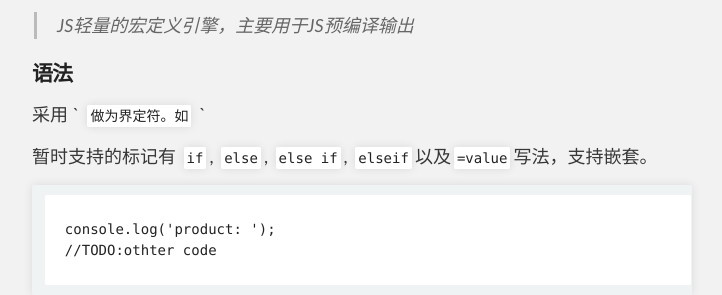
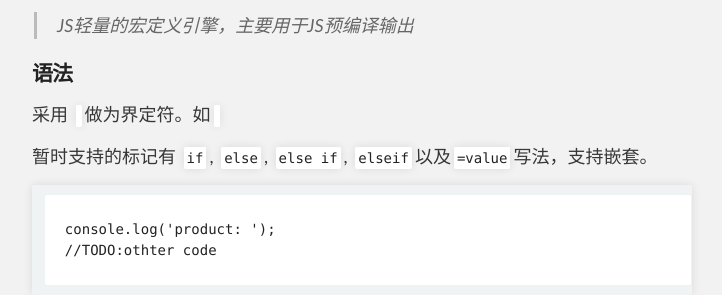
Before and after one commit to wEasyTeam/reasy, a Jekyll site: the page built from _posts/2015-09-16-reasy2.md, in a window 1280 px wide and 900 px high, scrolled down 4670 px. Shown: the part 157-452 px from the top of the window, without its empty margins (288-1010 px from the left). Built offline with Jekyll 4.4.1, drawn with Linux system fonts in a browser that asks for light colours; Markdown is read by kramdown in place of the engine named in the settings.

````diff
--- a/_posts/2015-09-16-reasy2.md
+++ b/_posts/2015-09-16-reasy2.md
@@ -145,6 +145,7 @@ artTemplate数据设置
 ```
 
 属性具有继承性，即父一级的属性可以被子级继承，如：
+
 ```javascript
 {
   "title": "product",
@@ -208,7 +209,7 @@ fis.match('**.{html,tpl}', {
 
 #### 语法
 
-采用 ` {{}} `做为界定符。如` {{if true}} `
+采用 ``` {{}} ```做为界定符。如``` {{if true}} ```
 
 暂时支持的标记有 `if`, `else`, `else if`, `elseif`以及`=value`写法，支持嵌套。
 
````
